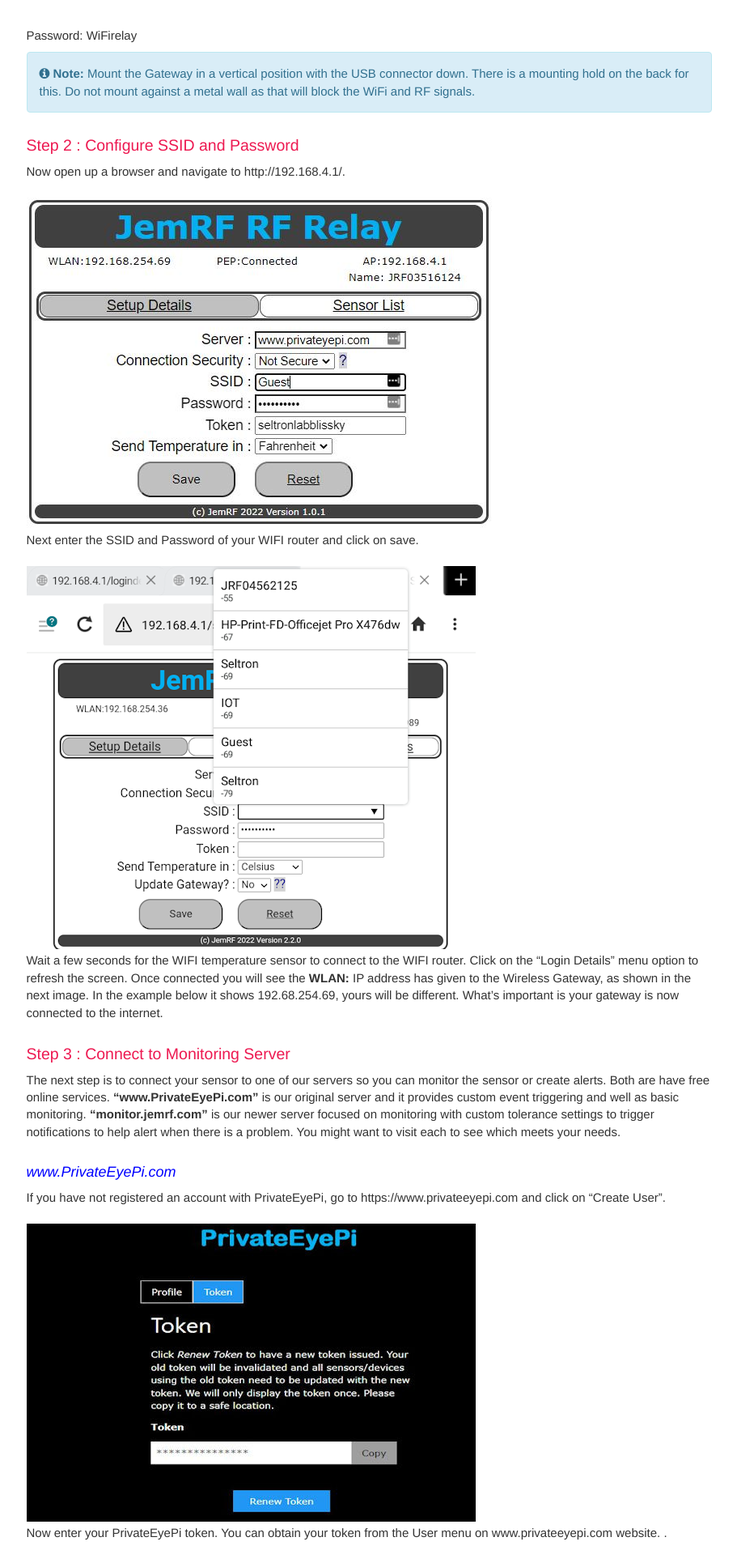
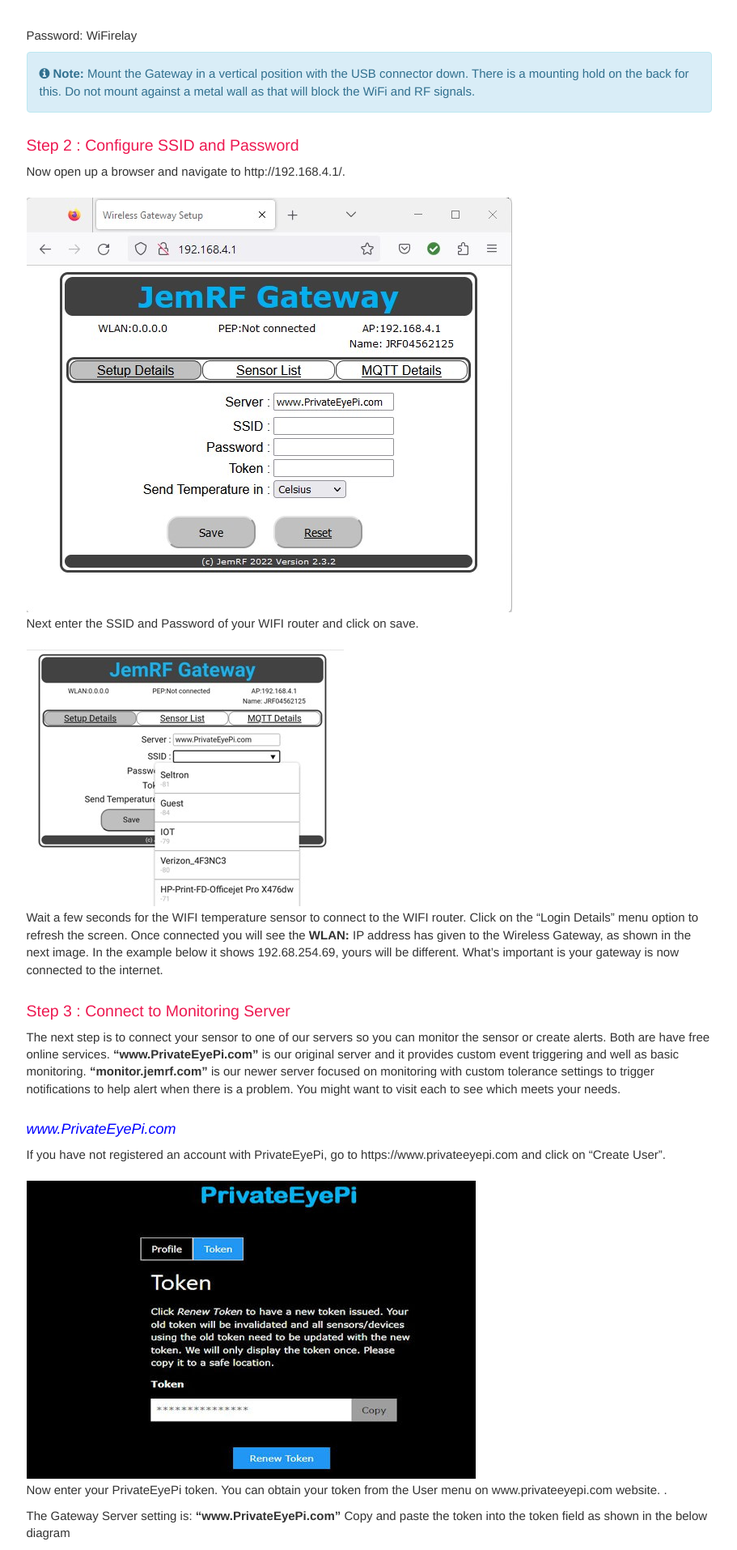
Before and after one commit to JemRF/RF-Documentation, a Jekyll site: the page built from pages/mydoc/wifi-rf-relay.md, in a window 1280 px wide. Shown: the part 2869-4783 px from the top of the page at 81% size, without its empty margins (330-1241 px from the left). Built offline with Jekyll 4.4.1, drawn with Linux system fonts in a browser that asks for light colours; comment, search, counter and statistics services are not loaded.

Commit message:
Update GW Docs and update with new current pictures

```diff
--- a/pages/mydoc/wifi-rf-relay.md
+++ b/pages/mydoc/wifi-rf-relay.md
@@ -46,11 +46,11 @@ Password: WiFirelay
 
 ### Step 2 : Configure SSID and Password
 Now open up a browser  and navigate to http://192.168.4.1/.
-{% include image.html file="SetupScreen.jpg" alt="WiFi GW Setup Page"%}
+{% include image.html file="wifigwsetup.jpg" alt="WiFi GW Setup Page"%}
 Next enter the SSID and Password of your WIFI router and click on save.
 
 
-{% include image.html file="wifigwssidselect.png" alt="WiFi GW SSID Select Page"%}
+{% include image.html file="wifigwsetup-ssid.jpg" alt="WiFi GW SSID Select Page"%}
 
 Wait a few seconds for the WIFI temperature sensor to connect to the WIFI router. Click on the "Login Details" menu option to refresh the screen. Once connected you will see the **WLAN:** IP address has given to the Wireless Gateway, as shown in the next image. In the example below it shows 192.68.254.69, yours will be different. What's important is your gateway is now connected to the internet.
 
@@ -69,7 +69,7 @@ Now enter your PrivateEyePi token. You can obtain your token from the User menu
 
  The Gateway Server setting is: **"www.PrivateEyePi.com"**
  Copy and paste the token into the token field as shown in the below diagram
-{% include image.html file="SetupScreen.jpg" alt="WiFi RF Relay Setup Page"%}
+{% include image.html file="wifigwsetup-pep.jpg" alt="WiFi RF Relay Setup Page"%}
 
 
 #### <span style="color:blue">Monitor.JemRF.com</span>
```
Also changed, not shown: pages/mydoc/wifi-gw-update.md (+1 -1 lines), images/wifigwsetup-net.jpg (added), images/wifigwsetup-online-update.jpg (added), images/wifigwsetup-pep.jpg (added), images/wifigwsetup-ssid.jpg (added), images/wifigwsetup.jpg (added).
